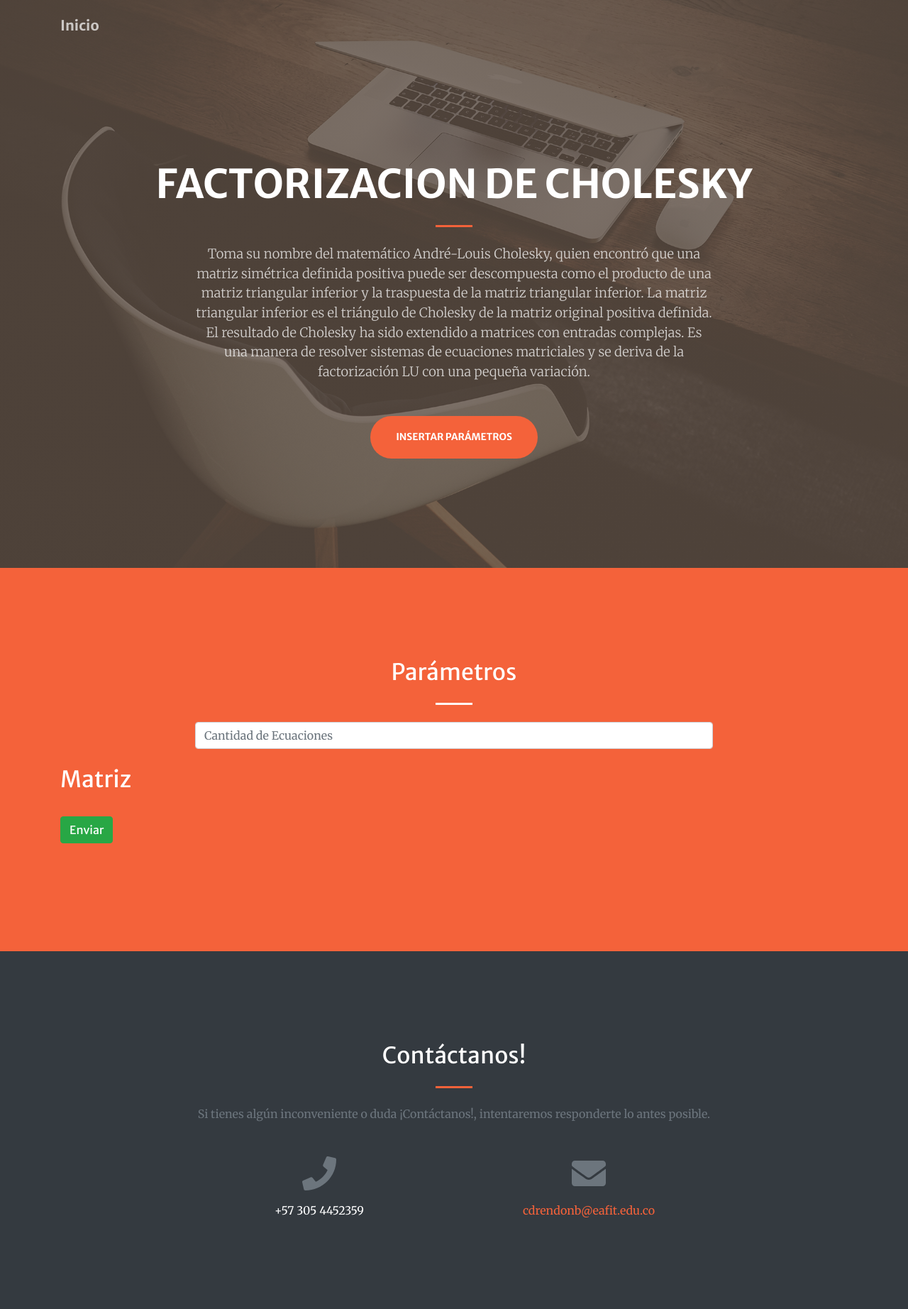
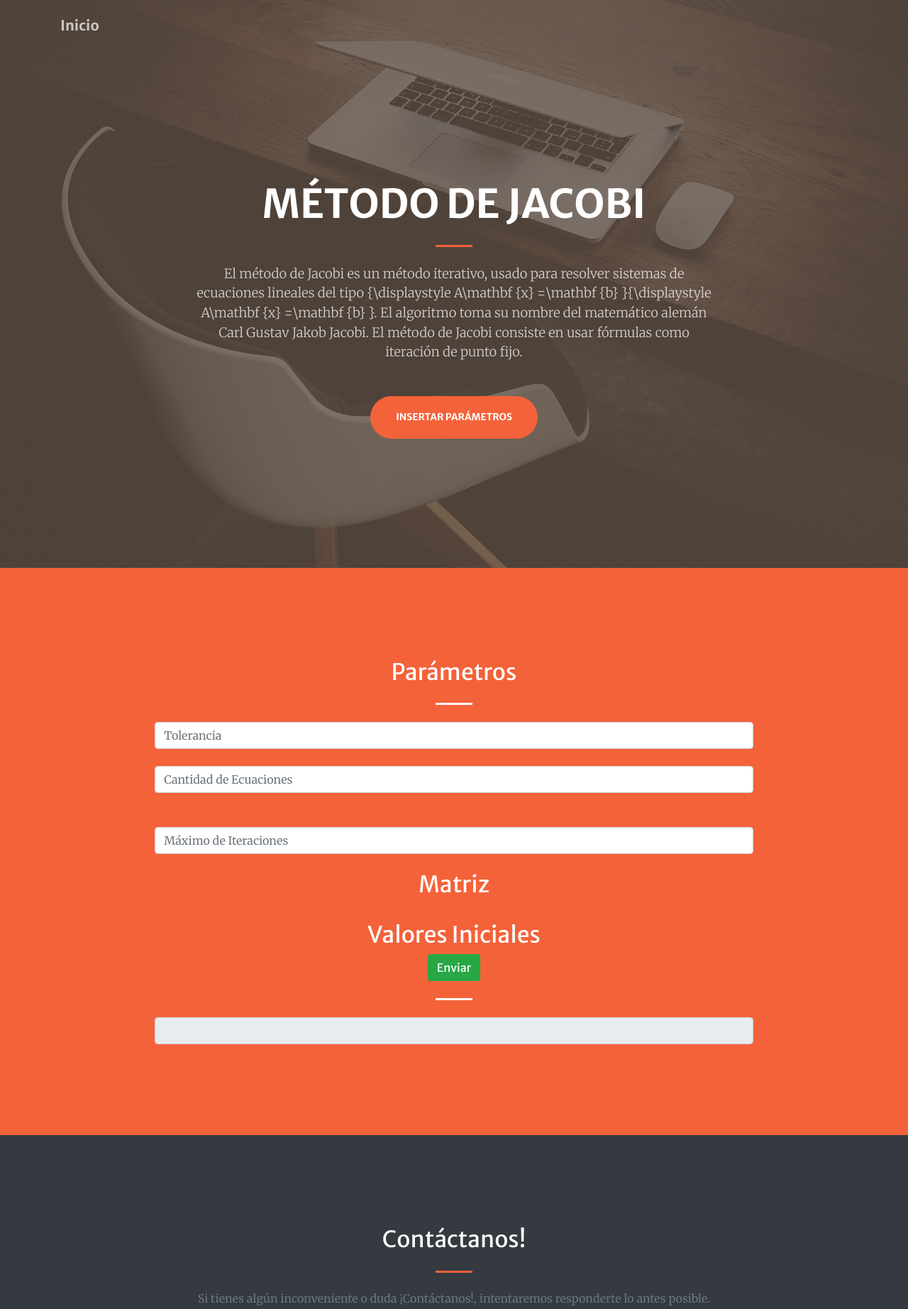
Before and after one commit to jlondo97/Proyecto_numerico, a Flask app: page /jacobi in a window 1280 px wide. Shown: the top 1844 px of the page at 71% size. Run offline with Flask 2, Linux system fonts and the light colour scheme; parts of the project's set-up code (start-up, migrations or seed data) failed here and were passed over; some libraries are stand-ins or nearby versions.

Commit message:
Añadiendo plantillas de jacobi(totalmente funcional) y gaussenidel(incompleto)

```diff
--- a/app/src/main.py
+++ b/app/src/main.py
@@ -160,7 +160,7 @@ def raicesMultiples_rout():
         resultado = raicesMultiples.metodoRaicesMultiples()
         tabla = raicesMultiples.vector
 
-    return render_template('raicesMultiples.html', resultado=resultado, tabla = tabla)
+    return render_template('raicesMultiples.html', resultado=resultado, tabla=tabla)
 
 
 # metodo Newton
@@ -336,14 +336,19 @@ def cholesky_rout():
 
 @app.route('/jacobi', methods=['GET', 'POST'])
 def jacobi_rout():
-    tolerancia = 2.6e-6
-    niter = 16
-    X = [0.0, 0.0, 0.0, 0.0]
+    tolerancia = request.form.get('tolerancia')
+    niter = request.form.get('iteracion')
     n = request.form.get('n')
+    x = []
     if str(n) == "None":
         n = 0
     matriz = np.zeros([int(n), int(n)])
     B = []  # vector terminos independientes
+
+    for i in range(0, int(n)):
+        nombre = "x" + str(i+1)
+        valor = request.form.get(nombre)
+        x.append(float(valor))
 
     for i in range(0, int(n)):
         for j in range(0, int(n)+1):
@@ -356,25 +361,31 @@ def jacobi_rout():
 
     resultado = ""
     if request.method == "POST":
-        print(matriz)
-        print(B)
-        jacobi = MetodoJacobi(n, matriz, B, X, niter, tolerancia)
+        jacobi = MetodoJacobi(n, matriz, B, x, niter, tolerancia)
         resultado = jacobi.metodoJacobi()
-    print(resultado)
+
     # cambiar plantilla de jacobi  y cambiar abajo la direccion a esa plantilla
-    return render_template('Cholesky.html', n=int(n), resultado=resultado)
+    return render_template('jacobi.html', n=int(n), resultado=resultado)
 
 
 @app.route('/gaussSeidel', methods=['GET', 'POST'])
 def GaussSeidel_rout():
-    tolerancia = 2.6e-30
-    niter = 8
-    X = [0.0, 0.0, 0.0, 0.0]
+    tolerancia = request.form.get('tolerancia')
+    niter = request.form.get('iteracion')
     n = request.form.get('n')
+    x = []
+
     if str(n) == "None":
         n = 0
     matriz = np.zeros([int(n), int(n)])
+
+
     B = []  # vector terminos independientes
+
+    for i in range(0, int(n)):
+        nombre = "x" + str(i+1)
+        valor = request.form.get(nombre)
+        x.append(float(valor))
 
     for i in range(0, int(n)):
         for j in range(0, int(n)+1):
@@ -387,13 +398,15 @@ def GaussSeidel_rout():
 
     resultado = ""
     if request.method == "POST":
-        print(matriz)
-        print(B)
-        gaussSed = MetodoGaussSeidel(n, matriz, B, X, niter, tolerancia)
+
+        if tolerancia == "None":
+            tolerancia = 0.00005
+
+        gaussSed = MetodoGaussSeidel(n, matriz, B, x, niter, tolerancia)
         resultado = gaussSed.metodoGaussSeidel()
-    print(resultado)
+
     # cambiar plantilla de gauss y cambiar abajo la direccion a esa plantilla
-    return render_template('Cholesky.html', n=int(n), resultado=resultado)
+    return render_template('gaussSeidel.html', n=int(n), resultado=resultado)
 
 
 # Interpolacion----------------#
--- a/app/src/static/javascript/matrix-table.js
+++ b/app/src/static/javascript/matrix-table.js
@@ -1,8 +1,7 @@
 const matrixSizeInput = document.getElementById("matrix-size-input");
+const vectorSizeInput = document.getElementById("matrix-size-input");
 window.onload = () => {
   matrixSizeInput.addEventListener("keyup", (event) => {
-    debugger;
-
     const matrixTable = document.getElementById("matrix-table");
     matrixTable.innerHTML = "";
 
@@ -11,13 +10,12 @@ window.onload = () => {
       : "";
 
     matrixSizeInput.value = matrixSizeInputValue;
-    debugger;
+
     if (Number.isInteger(matrixSizeInputValue)) {
       for (let i = 1; i <= matrixSizeInputValue; i++) {
         const row = document.createElement("tr");
-        debugger;
+
         for (let j = 1; j - 1 <= matrixSizeInputValue; j++) {
-          debugger;
           const cell = document.createElement("td");
           const input = document.createElement("input");
           input.setAttribute("name", i + "-" + j);
@@ -31,4 +29,29 @@ window.onload = () => {
       }
     }
   });
+  vectorSizeInput.addEventListener("keyup", (event) => {
+    const matrixTable = document.getElementById("valores-table");
+    matrixTable.innerHTML = "";
+
+    const matrixSizeInputValue = !isNaN(event.target.value)
+      ? parseInt(event.target.value)
+      : "";
+
+    matrixSizeInput.value = matrixSizeInputValue;
+    debugger;
+    if (Number.isInteger(matrixSizeInputValue)) {
+      const row = document.createElement("tr");
+      for (let i = 1; i <= matrixSizeInputValue; i++) {
+        const cell = document.createElement("td");
+        const input = document.createElement("input");
+        input.setAttribute("name", "x" + i);
+        input.setAttribute("style", "width: 40px;");
+        input.setAttribute("placeholder", "x" + i);
+
+        cell.appendChild(input);
+        row.appendChild(cell);
+        matrixTable.appendChild(row);
+      }
+    }
+  });
 };
--- a/app/src/templates/Cholesky.html
+++ b/app/src/templates/Cholesky.html
@@ -122,41 +122,8 @@
     <script src="https://cdnjs.cloudflare.com/ajax/libs/magnific-popup.js/1.1.0/jquery.magnific-popup.min.js"></script>
     <!-- Core theme JS-->
     <script src="js/scripts.js"></script>
-    <script>
-        const matrixSizeInput = document.getElementById('matrix-size-input');
-        window.onload = () => {
-            matrixSizeInput.addEventListener('keyup', (event) => {
-                debugger;
+    <script src="{{url_for('static', filename='javascript/matrix-table.js')}}" type="text/javascript"></script>
 
-                const matrixTable = document.getElementById('matrix-table');
-                matrixTable.innerHTML = ''
-
-                const matrixSizeInputValue = !isNaN(event.target.value) ? parseInt(event.target.value) : '';
-
-                matrixSizeInput.value = matrixSizeInputValue;
-                debugger;
-                if (Number.isInteger(matrixSizeInputValue)) {
-
-                    for (let i = 1; i <= matrixSizeInputValue; i++) {
-                        const row = document.createElement('tr');
-                        debugger;
-                        for (let j = 1; j - 1 <= matrixSizeInputValue; j++) {
-                            debugger;
-                            const cell = document.createElement('td');
-                            const input = document.createElement('input');
-                            input.setAttribute('name', i + '-' + j);
-                            input.setAttribute('style', 'width: 40px;')
-                            input.setAttribute('placeholder', '0')
-
-                            cell.appendChild(input);
-                            row.appendChild(cell);
-                            matrixTable.appendChild(row);
-                        }
-                    }
-                }
-            });
-        }
-    </script>
 </body>
 
 </html>
--- a/app/src/templates/jacobi.html
+++ b/app/src/templates/jacobi.html
@@ -41,8 +41,13 @@
                     <hr class="divider my-4" />
                 </div>
                 <div class="col-lg-8 align-self-baseline">
-                    <p class="text-white-75 font-weight-light mb-5">El método de Jacobi es un método iterativo, usado para resolver sistemas de ecuaciones lineales del tipo {\displaystyle A\mathbf {x} =\mathbf {b} }{\displaystyle A\mathbf {x} =\mathbf {b} }. El algoritmo toma su nombre del matemático alemán Carl Gustav Jakob Jacobi. El método de Jacobi consiste en usar fórmulas como iteración de punto fijo.</p>
-                    <a class="btn btn-primary btn-xl js-scroll-trigger" href="#sistemas de ecuaciones">Insertar parámetros</a>
+                    <p class="text-white-75 font-weight-light mb-5">El método de Jacobi es un método iterativo, usado
+                        para resolver sistemas de ecuaciones lineales del tipo {\displaystyle A\mathbf {x} =\mathbf {b}
+                        }{\displaystyle A\mathbf {x} =\mathbf {b} }. El algoritmo toma su nombre del matemático alemán
+                        Carl Gustav Jakob Jacobi. El método de Jacobi consiste en usar fórmulas como iteración de punto
+                        fijo.</p>
+                    <a class="btn btn-primary btn-xl js-scroll-trigger" href="#sistemas de ecuaciones">Insertar
+                        parámetros</a>
                 </div>
             </div>
         </div>
@@ -54,15 +59,35 @@
                 <div class="col-lg-8 text-center">
                     <h2 class="text-white mt-0">Parámetros</h2>
                     <hr class="divider light my-4" />
-                    <input type="text" class="form-control" name="es" placeholder="Tolerancia" require>
+                    <input type="text" class="form-control" name="tolerancia" placeholder="Tolerancia" require>
                     <br>
-                    <input type="text" class="form-control" name="numEc" placeholder="Número de Ecuaciones" require>
+                    <input type="number" id="matrix-size-input" min="0" max="35" class="form-control" name="n"
+                        placeholder="Cantidad de Ecuaciones" required>
+
                     <br>
-                    <input type="text" class="form-control" name="iteracion" placeholder="Máximo de Iteraciones" require>
                     <br>
+                    <input type="text" class="form-control" name="iteracion" placeholder="Máximo de Iteraciones"
+                        require>
+                    <br>
+                    <h2 class="text-white mt-0">Matriz</h2>
+                    <table class="egt" style="align-content: center;">
+                        <tbody id="matrix-table" class="table table-bordered">
+                        </tbody>
+                    </table>
+                    <br>
+                    <h2 class="text-white mt-0">Valores Iniciales</h2>
+                    <table class="egt" style="align-content: center;">
+                        <tbody id="valores-table" class="table table-bordered">
+
+                        </tbody>
+
+                    </table>
+
                     <button type="submit" class="btn btn-success">Enviar</button>
                     <hr class="divider light my-4" />
-                        <input type="text" class="form-control" placeholder="Resultado:  ">
+
+                    <input type="text" class="form-control" value="{{resultado}}" disabled>
+
                 </div>
             </div>
             </div>
@@ -107,6 +132,8 @@
     <script src="https://cdnjs.cloudflare.com/ajax/libs/magnific-popup.js/1.1.0/jquery.magnific-popup.min.js"></script>
     <!-- Core theme JS-->
     <script src="js/scripts.js"></script>
+    <script src="{{url_for('static', filename='javascript/matrix-table.js')}}" type="text/javascript"></script>
+
 </body>
 
 </html>
```
Also changed, not shown: app/src/metodos/SistemasDeEcuaciones/MetodosIterativos/metodoGaussSeidel.py (+15 -9 lines), app/src/metodos/SistemasDeEcuaciones/MetodosIterativos/metodoJacobi.py (+9 -6 lines), app/src/templates/gaussSeidel.html (+30 -6 lines).
